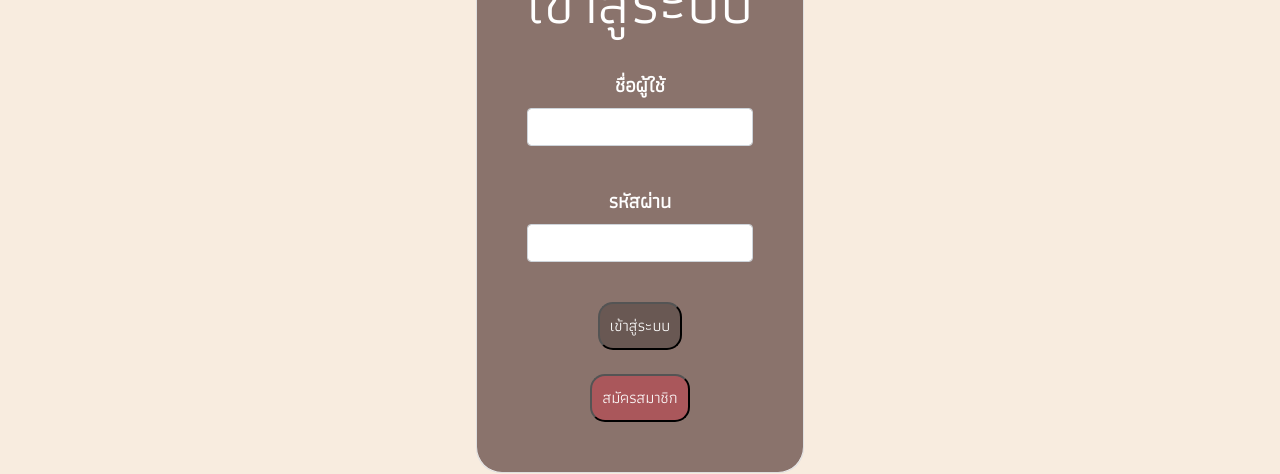
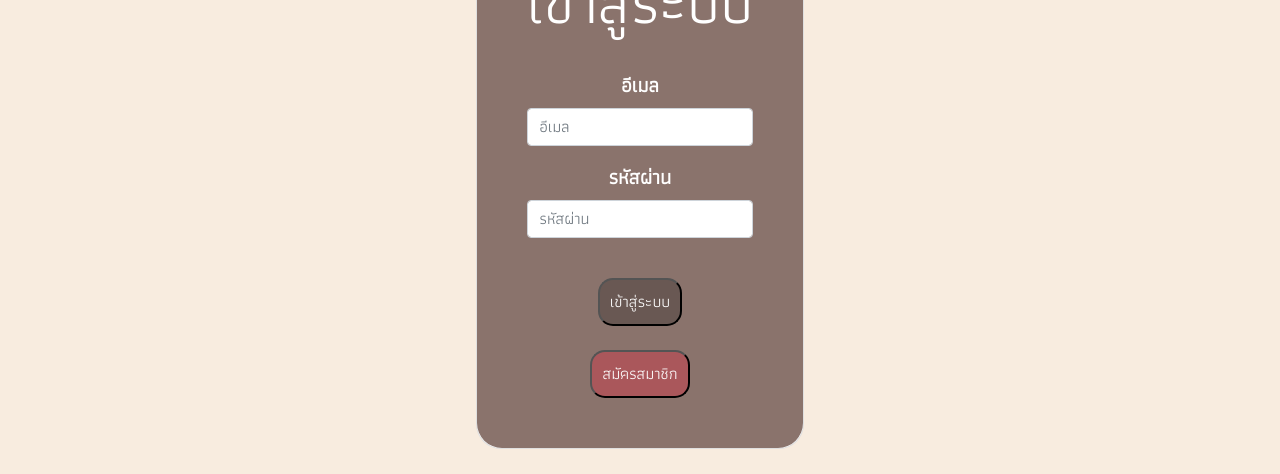
Before and after one commit to panggggg/Kitche, a Vue app: page /login in a window 1280 px wide. Shown: the part 234-708 px from the top of the page. Built offline with nearby package versions, Linux system fonts and the light colour scheme.

Commit message:
Edit user controller

```diff
--- a/src/components/navbar/Navbar.vue
+++ b/src/components/navbar/Navbar.vue
@@ -17,19 +17,6 @@
                  <b-button variant="light" size="sm" @click="login">เข้าสู่ระบบ</b-button>
             </b-col>
         </b-row>
-        <!-- <b-navbar-brand class="header" :style="{ color: 'white', fontSize: '50px' }">Kitche</b-navbar-brand>
-        <div class="m-10">
-        <b-collapse id="nav-collapse" is-nav>
-        <b-navbar-nav class="nav-item">
-            <b-button variant="light" size="sm" class="ml-10" @click="home">หน้าแรก</b-button>
-            <b-button variant="light" size="sm" class="ml-10" @click="menu">เมนูอาหาร</b-button>
-            <b-button variant="light" size="sm" class="ml-10" @click="favourite">รายการโปรด</b-button>
-        </b-navbar-nav>
-        </b-collapse>
-        </div>
-        <div class="p-10 d-flex justify-content-end">
-        <b-button variant="light" size="sm" @click="login">เข้าสู่ระบบ</b-button>
-        </div> -->
     </b-navbar>
     </div>
     <div>
@@ -44,6 +31,11 @@ const router = new Router({
 })
 export default {
     name: 'Navbar',
+    data() {
+        return{
+
+        }
+    },
     methods: {
         login(){
             router.push(`/login`)
--- a/src/components/pages/LoginPage.vue
+++ b/src/components/pages/LoginPage.vue
@@ -5,18 +5,20 @@
     <div class="bgcard" style="border-radius: 25px;">
   <div  class="card-body" style="padding: 50px;">
   <h3 :style="{fontSize: '60px'}">เข้าสู่ระบบ</h3><br>
-    <div class="mb-3">
-  <label for="formGroupExampleInput" style="font-size: 15pt" class="form-label">ชื่อผู้ใช้</label><br>
-  <input type="text" class="form-control"  style="font-size: 18sm" id="formGroupExampleInput" placeholder="" require v-model="info.username">
-</div><br>
+  <form>
+  <div class="mb-3">
+  <label for="formGroupExampleInput" style="font-size: 15pt" class="form-label">อีเมล</label><br>
+  <input type="text" class="form-control"  style="font-size: 18sm" id="formGroupExampleInput" placeholder="อีเมล" require v-model="info.email">
+</div>
 <div class="mb-3" >
   <label for="formGroupExampleInput2" style="font-size: 15pt" class="form-label">รหัสผ่าน</label><br>
-  <input type="text" class="form-control" style="font-size: 18sm" id="formGroupExampleInput2" placeholder="" require v-model="info.password">
+  <input type="password" class="form-control" style="font-size: 18sm" id="formGroupExampleInput2" placeholder="รหัสผ่าน" require v-model="info.password">
 </div>
     <br>
     <button class="bt" type="button" style="font-size: 12pt" v-on:click="login" >เข้าสู่ระบบ</button>
     <br><br>
     <button class="bt2" type="button" style="font-size: 12pt" v-on:click="register">สมัครสมาชิก</button>
+  </form>
   </div>
   </div>
 </div>
@@ -24,6 +26,7 @@
 </div>
 </template>
 <script>
+import axios from 'axios'
 import Router from 'vue-router'
 const router = new Router({
     mode: "history"
@@ -33,14 +36,15 @@ export default {
   data() {
     return {
       info:{
-      username:null,
+      email:null,
       passsword:null,
       },
     };
   },
   methods: {
-    login(){
-      //condition
+    async login(){
+      let result = await axios.get(`http://localhost:3000/user`)
+      console.log(result)
     },
     register(){
       router.push(`/register`)
--- a/src/components/pages/Register.vue
+++ b/src/components/pages/Register.vue
@@ -4,6 +4,7 @@
     <div class="bgcard " style="border-radius: 25px;">
   <div  class="card-body" style="padding: 30px;">
   <h3 class="text-center" :style="{fontSize: '60px'}">สมัครสมาชิก</h3>
+  <form>
   <div class="" :style="{fontSize: '20px'}">
     <b-row class="m-5" cols="2">
         <b-col class="text-left">
@@ -36,6 +37,7 @@
         <b-button size="sm" :style="{backgroundColor: '#D3C0AC', fontSize: '20px', color: '#695853'}" @click="addToDatabase" >สมัครสมาชิก</b-button>
         </div>
   </div>
+  </form>
   </div></div>
   </div>
   </div>
@@ -59,7 +61,7 @@ export default {
         username: '',
         password: '',
       },
-      msg: ''
+      msg: '',
     };
   },
   methods: {
@@ -85,7 +87,7 @@ export default {
       .then((res) => {
         console.log(res)
         alert('สมัครเสร็จเรียบร้อย')
-        router.push(`/home`)
+        router.push(`/login`)
         router.go()
       })
       .catch((err) => {
--- a/src/controllers/menuListController.js
+++ b/src/controllers/menuListController.js
@@ -19,8 +19,8 @@ exports.create_a_menu = (req, res) => {
     })
 }
 
-exports.read_a_menu = (req, res) => {
-    Menu.findById(req.params.menuId, (err, menu) => {
+exports.read_a_menu = async (req, res) => {
+   await Menu.findById(req.params.menuId, (err, menu) => {
         if(err)
             res.send(err)
         res.send(menu)
--- a/src/controllers/userController.js
+++ b/src/controllers/userController.js
@@ -19,7 +19,7 @@ exports.create_a_user = (req, res) => {
 }
 
 exports.read_a_user = (req, res) => {
-    User.findById(req.params.userId, (err, user) => {
+    User.findById(req.params.id, (err, user) => {
         if(err)
             res.send(err)
         res.send(user)
```
Also changed, not shown: src/routes/userRoutes.js (+15 -8 lines).
